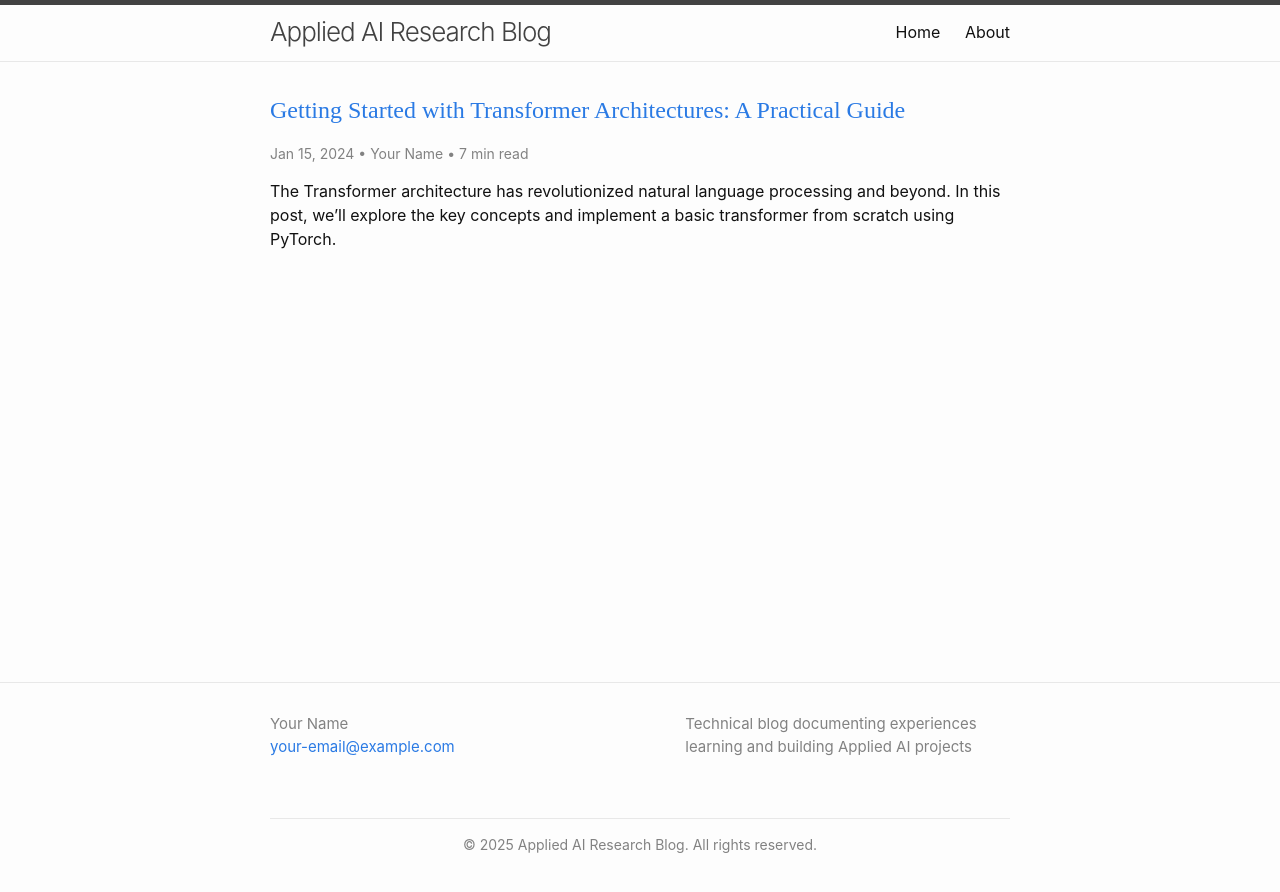
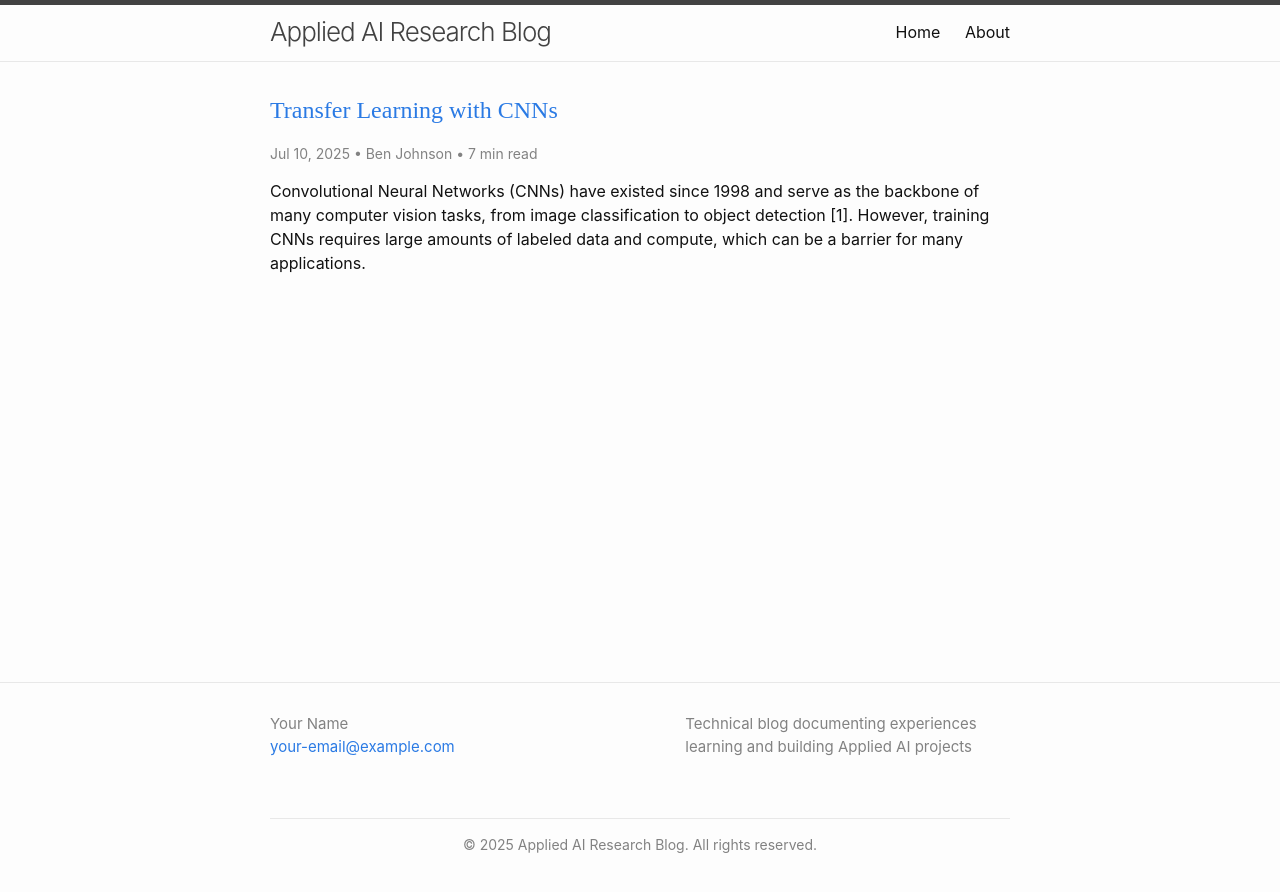
Before and after one commit to bdjohnson529/ai-blog, a Jekyll site: the page built from index.html, in a window 1280 px wide. Shown: the top 892 px of the page. Built offline with Jekyll 4.4.1, drawn with Linux system fonts in a browser that asks for light colours; the list of posts is cut into pages by our own code; some of the changed lines change nothing that is shown.

Commit message:
feat: new post

````diff
--- a/_config.yml
+++ b/_config.yml
@@ -28,13 +28,13 @@ kramdown:
   syntax_highlighter: rouge
   syntax_highlighter_opts:
     block:
-      line_numbers: true
+      line_numbers: false
   math_engine: mathjax
   hard_wrap: false
 
 # Rouge settings
 rouge:
-  line_numbers: true
+  line_numbers: false
 
 # Collections
 collections:
--- a/_posts/2024-01-15-getting-started-with-transformer-architectures.md
+++ /dev/null
@@ -1,212 +0,0 @@
----
-layout: post
-title: "Getting Started with Transformer Architectures: A Practical Guide"
-date: 2024-01-15 10:00:00 -0500
-categories: [deep-learning, nlp]
-tags: [transformers, attention, pytorch, neural-networks]
-author: "Your Name"
-math: true
-toc: true
-reading_time: true
-references:
-  - title: "Attention Is All You Need"
-    authors: "Vaswani, A., et al."
-    year: 2017
-    journal: "Advances in Neural Information Processing Systems"
-    url: "https://arxiv.org/abs/1706.03762"
-  - title: "The Illustrated Transformer"
-    authors: "Alammar, J."
-    year: 2018
-    url: "https://jalammar.github.io/illustrated-transformer/"
-  - title: "PyTorch Documentation"
-    authors: "PyTorch Team"
-    year: 2023
-    url: "https://pytorch.org/docs/stable/index.html"
----
-
-The Transformer architecture has revolutionized natural language processing and beyond. In this post, we'll explore the key concepts and implement a basic transformer from scratch using PyTorch.
-
-## Introduction
-
-Since the groundbreaking paper "Attention Is All You Need"<sup>[1](#ref-1)</sup> was published in 2017, transformers have become the backbone of modern NLP systems. From BERT to GPT, these architectures have consistently achieved state-of-the-art results across various tasks.
-
-## The Attention Mechanism
-
-The core innovation of transformers is the self-attention mechanism. Unlike RNNs that process sequences sequentially, attention allows the model to focus on different parts of the input simultaneously.
-
-### Mathematical Foundation
-
-The attention mechanism can be formulated as:
-
-$$\text{Attention}(Q, K, V) = \text{softmax}\left(\frac{QK^T}{\sqrt{d_k}}\right)V$$
-
-Where:
-- $Q$ is the query matrix
-- $K$ is the key matrix
-- $V$ is the value matrix
-- $d_k$ is the dimension of the key vectors
-
-### Multi-Head Attention
-
-Multi-head attention allows the model to jointly attend to information from different representation subspaces:
-
-$$\text{MultiHead}(Q, K, V) = \text{Concat}(\text{head}_1, ..., \text{head}_h)W^O$$
-
-Where each head is computed as:
-
-$$\text{head}_i = \text{Attention}(QW_i^Q, KW_i^K, VW_i^V)$$
-
-## Implementation
-
-Let's implement a basic transformer encoder layer in PyTorch:
-
-```python
-import torch
-import torch.nn as nn
-import torch.nn.functional as F
-import math
-
-class MultiHeadAttention(nn.Module):
-    def __init__(self, d_model, num_heads):
-        super(MultiHeadAttention, self).__init__()
-        assert d_model % num_heads == 0
-
-        self.d_model = d_model
-        self.num_heads = num_heads
-        self.d_k = d_model // num_heads
-
-        self.W_q = nn.Linear(d_model, d_model)
-        self.W_k = nn.Linear(d_model, d_model)
-        self.W_v = nn.Linear(d_model, d_model)
-        self.W_o = nn.Linear(d_model, d_model)
-
-    def scaled_dot_product_attention(self, Q, K, V, mask=None):
-        attn_scores = torch.matmul(Q, K.transpose(-2, -1)) / math.sqrt(self.d_k)
-
-        if mask is not None:
-            attn_scores = attn_scores.masked_fill(mask == 0, -1e9)
-
-        attn_probs = torch.softmax(attn_scores, dim=-1)
-        output = torch.matmul(attn_probs, V)
-
-        return output
-
-    def forward(self, query, key, value, mask=None):
-        batch_size = query.size(0)
-
-        # Linear transformations and reshape
-        Q = self.W_q(query).view(batch_size, -1, self.num_heads, self.d_k).transpose(1, 2)
-        K = self.W_k(key).view(batch_size, -1, self.num_heads, self.d_k).transpose(1, 2)
-        V = self.W_v(value).view(batch_size, -1, self.num_heads, self.d_k).transpose(1, 2)
-
-        # Apply attention
-        attn_output = self.scaled_dot_product_attention(Q, K, V, mask)
-
-        # Concatenate heads
-        attn_output = attn_output.transpose(1, 2).contiguous().view(
-            batch_size, -1, self.d_model)
-
-        # Final linear transformation
-        output = self.W_o(attn_output)
-
-        return output
-
-class PositionalEncoding(nn.Module):
-    def __init__(self, d_model, max_seq_length=5000):
-        super(PositionalEncoding, self).__init__()
-
-        pe = torch.zeros(max_seq_length, d_model)
-        position = torch.arange(0, max_seq_length, dtype=torch.float).unsqueeze(1)
-
-        div_term = torch.exp(torch.arange(0, d_model, 2).float() *
-                           -(math.log(10000.0) / d_model))
-
-        pe[:, 0::2] = torch.sin(position * div_term)
-        pe[:, 1::2] = torch.cos(position * div_term)
-
-        self.register_buffer('pe', pe.unsqueeze(0))
-
-    def forward(self, x):
-        return x + self.pe[:, :x.size(1)]
-
-class TransformerEncoderLayer(nn.Module):
-    def __init__(self, d_model, num_heads, d_ff, dropout=0.1):
-        super(TransformerEncoderLayer, self).__init__()
-        self.self_attn = MultiHeadAttention(d_model, num_heads)
-        self.feed_forward = nn.Sequential(
-            nn.Linear(d_model, d_ff),
-            nn.ReLU(),
-            nn.Linear(d_ff, d_model)
-        )
-        self.norm1 = nn.LayerNorm(d_model)
-        self.norm2 = nn.LayerNorm(d_model)
-        self.dropout = nn.Dropout(dropout)
-
-    def forward(self, x, mask=None):
-        # Self-attention with residual connection
-        attn_output = self.self_attn(x, x, x, mask)
-        x = self.norm1(x + self.dropout(attn_output))
-
-        # Feed-forward with residual connection
-        ff_output = self.feed_forward(x)
-        x = self.norm2(x + self.dropout(ff_output))
-
-        return x
-```
-
-## Training Considerations
-
-When training transformer models, several factors are crucial:
-
-1. **Learning Rate Scheduling**: The original paper used a warm-up schedule:
-   $$\text{lr} = d_{\text{model}}^{-0.5} \cdot \min(\text{step\_num}^{-0.5}, \text{step\_num} \cdot \text{warmup\_steps}^{-1.5})$$
-
-2. **Gradient Clipping**: To prevent exploding gradients, especially important for large models.
-
-3. **Dropout**: Applied to attention weights and feed-forward layers.
-
-## Performance Optimization
-
-### Memory Efficiency
-
-```python
-# Using gradient checkpointing for memory efficiency
-import torch.utils.checkpoint as checkpoint
-
-class EfficientTransformerLayer(nn.Module):
-    def __init__(self, d_model, num_heads, d_ff, dropout=0.1):
-        super().__init__()
-        self.layer = TransformerEncoderLayer(d_model, num_heads, d_ff, dropout)
-
-    def forward(self, x, mask=None):
-        return checkpoint.checkpoint(self.layer, x, mask)
-```
-
-### Computational Complexity
-
-The attention mechanism has a computational complexity of $O(n^2 \cdot d)$ where $n$ is the sequence length and $d$ is the model dimension. For long sequences, this can be prohibitive.
-
-## Practical Applications
-
-Transformers excel in various domains:
-
-- **Language Modeling**: GPT series for text generation
-- **Machine Translation**: Encoder-decoder architectures
-- **Question Answering**: BERT-based systems
-- **Computer Vision**: Vision Transformers (ViTs)
-
-## Conclusion
-
-The transformer architecture has fundamentally changed how we approach sequence modeling. Its ability to process sequences in parallel while maintaining long-range dependencies makes it incredibly powerful for various tasks.
-
-The implementation shown here is a simplified version. Production systems often include additional optimizations like:
-- Flash Attention for memory efficiency
-- Rotary Position Embeddings (RoPE)
-- Layer normalization variants
-- Advanced initialization schemes
-
-Understanding these fundamentals provides a solid foundation for working with modern transformer-based models and implementing custom architectures for specific use cases.
-
----
-
-*The complete code for this tutorial is available on [GitHub](https://github.com/your-username/transformer-tutorial).*
--- /dev/null
+++ b/_posts/2025-07-10-transfer-learning-with-cnns.md
@@ -0,0 +1,207 @@
+---
+layout: post
+title: "Transfer Learning with CNNs"
+date: 2025-07-10 10:00:00 -0500
+author: "Ben Johnson"
+math: true
+toc: true
+reading_time: true
+references:
+  - title: "Gradient-Based Learning Applied to Document Recognition"
+    authors: "LeCun, Y., Bottou, L., Bengio, Y., & Haffner, P."
+    year: 1998
+    journal: "Proceedings of the IEEE"
+    url: "http://yann.lecun.com/exdb/publis/pdf/lecun98.pdf"
+  - title: "How trasnferrable are features in deep neural networks?"
+    authors: "Yosinski, J., Clune, J., Bengio, Y., & Lipson, H."
+    year: 2014
+    journal: "Advances in Neural Information Processing Systems"
+    url: "https://arxiv.org/abs/1411.1792"
+  - title: "PyTorch in One Hour"
+    authors: "Sebastian Raschka"
+    year: 2023
+    url: "https://sebastianraschka.com/blog/2023/pytorch-in-one-hour.html"
+---
+
+Convolutional Neural Networks (CNNs) have existed since 1998 and serve as the backbone of many computer vision tasks, from image classification to object detection [1]. However, training CNNs requires large amounts of labeled data and compute, which can be a barrier for many applications.
+
+This article explores transfer learning as a solution which adapts pre-trained CNNs for new tasks. Transfer learning allows us to train models with **smaller datasets** and **reduced compute**.
+
+
+## What is a CNN?
+
+CNNs are a type of deep learning model specifically designed for processing grid-like data, such as images. They consist of multiple layers that automatically learn spatial hierarchies of features.
+
+Each layer of the CNN takes input data, applies a *convolution*, and produces output data. The convolution is a function which extracts local features, such as edges, corners, and textures. This hierarchical feature learning allows CNNs to capture complex patterns in images.
+
+<figure style="margin: 30px 0; text-align: center;">
+  <img src="{{ '/assets/images/lenet5-architecture.png' | relative_url }}"
+       alt="LeNet-5 CNN Architecture"
+       style="max-width: 100%; padding: 20px; margin: 20px auto; display: block; border-radius: 8px; box-shadow: 0 2px 8px rgba(0,0,0,0.1);">
+  <figcaption style="margin-top: 15px; font-style: italic; color: #666;">Figure 1: Architecture of LeNet-5, a Convolutional Neural Network for digit recognition. Each plane represents a feature map with constrained weights.</figcaption>
+</figure>
+
+Different layers of the CNN learn to detect different levels of features:
+- **Early layers** capture low-level features like edges and textures
+- **Middle layers** learn more complex shapes and patterns
+- **Final layers** combine these features to recognize high-level concepts like objects or faces
+
+## Transfer Learning
+
+Open-source CNN models, such as MobileNet and ResNet, have been trained on large datasets to learn rich feature representations that can be reused for various tasks. MobileNet, for example, is trained on the ImageNet 1000 dataset, which contains over 1 million images across 1000 classes.
+
+Transfer learning adapts a pre-trained model to a new task by reusing its learned features. This is particularly useful when you have limited data for your specific task, as it allows you to leverage the knowledge captured by the pre-trained model.
+
+During transfer learning, we will update the weights of the pre-trained model to better fit our specific task. This typically involves:
+1. **Freezing early layers** that detect low-level features
+2. **Fine-tuning later layers** that are more task-specific
+
+
+## Implementation
+
+The full implementation is documented in the Github repository [here](https://github.com/bdjohnson529/tree_classifier).
+
+We use a use a two-phase approach to retrain the CNN:
+1. **Feature Extraction**: Freeze the convolutional base and only train the classifier.
+2. **Fine-tuning**: Unfreeze some or all layers and train with a lower learning rate.
+
+We are going to use Tensorflow and Keras to implement transfer learning with MobileNetV2 in this guide. This model is lightweight and efficient, making it suitable for mobile and edge devices.
+
+### Feature Extraction
+
+First we import the existing MobileNetV2 model and freeze its convolutional layers. This allows us to use the pre-trained weights for feature extraction without modifying them.
+
+We will unfreeze the last N layers of the base model, and add several new layers on top for classification. The new layers will be trained from scratch on our specific dataset, and will have classes specific to our task.
+
+{: .code-container}
+```python
+class MobileNetTransferLearning:
+    def build_model(self, model_name):
+        base_model = self.create_base_model(model_name)
+
+        # Unfreeze only the last N layers of the base model for feature extraction
+        num_frozen = len(base_model.layers) - self.config.NUM_FROZEN_LAYERS
+        for layer in base_model.layers[:num_frozen]:
+            layer.trainable = False
+        for layer in base_model.layers[num_frozen:]:
+            layer.trainable = True
+
+        model = models.Sequential([
+            base_model,
+            layers.GlobalAveragePooling2D(),
+            layers.Dropout(self.config.DROPOUT_RATE),
+            layers.Dense(self.config.NUM_CLASSES, activation='softmax')
+        ])
+
+        return model
+```
+
+After building the model, we need to train it with an optimizer and loss function. We will use the Adam optimizer with a learning rate of 0.001, and the categorical crossentropy loss function for multi-class classification.
+
+{: .code-container}
+```python
+    def compile_model(self, model, model_name, learning_rate=None):
+        if learning_rate is None:
+            learning_rate = self.config.INITIAL_LEARNING_RATE
+        if model_name == "MobileNetV2":
+            optimizer = optimizers.Adam(learning_rate=learning_rate)
+        else:
+            optimizer = optimizers.SGD(
+                learning_rate=learning_rate,
+                momentum=0.9
+            )
+        model.compile(
+            optimizer=optimizer,
+            loss='categorical_crossentropy',
+            metrics=['accuracy']
+        )
+
+        return model
+```
+
+### Fine-tuning
+
+After feature extraction, we can fine-tune the model by unfreezing some or all layers and training with a lower learning rate. This allows the model to adapt its learned features to better fit our specific task.
+
+{: .code-container}
+```python
+    def fine_tune_model(self, model, model_name, train_data, val_data):
+        model = self.compile_model(
+            model,
+            model_name,
+            learning_rate=self.config.FINE_TUNE_LEARNING_RATE
+        )
+
+        callbacks = [
+            EarlyStopping(patience=10, restore_best_weights=True),
+            ReduceLROnPlateau(factor=0.2, patience=5),
+            ModelCheckpoint(
+                f"{self.config.MODEL_SAVE_DIR}/{model_name}_fine_tuned.h5",
+                save_best_only=True
+            )
+        ]
+
+        start_time = time.time()
+        history = model.fit(
+            train_data,
+            epochs=self.config.FINE_TUNE_EPOCHS,
+            validation_data=val_data,
+            callbacks=callbacks,
+            verbose=1
+        )
+```
+
+## Results
+
+We trained the model on an [urban tree dataset](https://www.kaggle.com/datasets/erickendric/tree-dataset-of-urban-street-classification-tree) with 4804 images across 23 classes. The data was split into training, validation, and test sets.
+
+We used the following hyperparameters, set in [config.py](https://github.com/bdjohnson529/tree_classifier/blob/master/src/config.py):
+```python
+# Training parameters
+INITIAL_EPOCHS = 10
+FINE_TUNE_EPOCHS = 1
+INITIAL_LEARNING_RATE = 0.003
+FINE_TUNE_LEARNING_RATE = 0.0001
+DROPOUT_RATE = 0.3
+```
+
+Initially, we focused on the feature extraction phase. The model quickly learned the training data, achieving an accuracy of 98% after just 10 epochs. However, it struggled with the validation set, indicating overfitting.
+
+We adjusted the hyperparameters, reducing the learning rate and increasing the dropout rate. However, these did not have much of an effect - the accuracy on the validation data remained low.
+
+<figure style="margin: 30px 0; text-align: center;">
+  <img src="{{ '/assets/images/overtrain.png' | relative_url }}"
+       alt="Overfitting Example"
+       style="max-width: 75%; padding: 20px; margin: 20px auto; display: block; border-radius: 8px; box-shadow: 0 2px 8px rgba(0,0,0,0.1);">
+  <figcaption style="margin-top: 15px; font-style: italic; color: #666;">Figure 1: Overfitting in one of the early training runs. The model performs well on training data but poorly on unseen data.</figcaption>
+</figure>
+
+Eventually we discovered that we were unfreezing too many layers in the base model. This caused the model to overfit to the training data, as it was trying to learn too many task-specific features. We reduced the number of unfrozen layers to 2, and the validation accuracy improved significantly.
+
+<figure style="margin: 30px 0; text-align: center;">
+  <img src="{{ '/assets/images/improved-validation.png' | relative_url }}"
+       alt="Improved Validation Accuracy"
+       style="max-width: 75%; padding: 20px; margin: 20px auto; display: block; border-radius: 8px; box-shadow: 0 2px 8px rgba(0,0,0,0.1);">
+  <figcaption style="margin-top: 15px; font-style: italic; color: #666;">Figure 2: Improved validation accuracy after reducing the number of unfrozen layers.</figcaption>
+</figure>
+
+The fine-tuning phase did not yield significant improvements, likely due to the limited size of the dataset. However, the model was able to adapt its learned features to better fit the specific task.
+
+<figure style="margin: 30px 0; text-align: center;">
+  <img src="{{ '/assets/images/fine-tuned.png' | relative_url }}"
+       alt="Fine-Tuned Model Accuracy"
+       style="max-width: 75%; padding: 20px; margin: 20px auto; display: block; border-radius: 8px; box-shadow: 0 2px 8px rgba(0,0,0,0.1);">
+  <figcaption style="margin-top: 15px; font-style: italic; color: #666;">Figure 3: Fine-tuned model accuracy after further training.</figcaption>
+</figure>
+
+## Conclusion
+
+We took a model which was trained on a generalized dataset and fine-tuned it on our specific tree dataset. This transfer learning approach allowed us to adapt the model's knowledge to a specific task with limited data.
+
+We were able to increase the validation accuracy to 60% for the tree classification task with 23 classes. This is significantly better than the accuracy we would have achieved with a randomly initialized model. However, it is far from reliable for production use.
+
+Future work would focus on improving the model's performance by:
+- **Collecting more data**: Increasing the size and diversity of the dataset can help the model learn better representations.
+- **Different models**: Using other pre-trained models like ResNet or EfficientNet may yield better results.
+- **Hyperparameter tuning**: Further optimizing the learning rate, dropout rate, and number of unfrozen layers can improve performance.
+- **Data augmentation**: Applying techniques like rotation, flipping, and cropping can help the model generalize better to unseen data.
--- a/_sass/_base.scss
+++ b/_sass/_base.scss
@@ -132,7 +132,7 @@ pre,
 code {
     font-family: $code-font-family;
     @include relative-font-size(0.9375);
-    border: 1px solid #555555;
+    border: none;
     border-radius: 3px;
     background-color: #2d2d2d;
     color: #ffffff;
@@ -228,3 +228,25 @@ table {
         border: 1px solid $grey-color-light;
     }
 }
+
+/**
+ * Code block containers
+ */
+.code-container {
+    margin: 5px 0;
+    padding: 5px;
+    border-radius: 8px;
+    box-shadow: 0 2px 8px rgba(0,0,0,0.1);
+    background-color: rgb(44, 46, 48);
+
+    pre {
+        margin-bottom: 0;
+        background-color: #2d2d2d;
+        border-radius: 6px;
+        padding: 15px;
+
+        code {
+            background-color: transparent;
+        }
+    }
+}
--- a/_sass/_layout.scss
+++ b/_sass/_layout.scss
@@ -363,7 +363,7 @@
     }
 
     ul {
-        margin-left: $spacing-unit / 2;
+        margin-left: 0;
         list-style: none;
 
         li {
@@ -372,9 +372,64 @@
             a {
                 text-decoration: none;
                 color: $text-color;
+                display: block;
+                padding: 2px 0;
 
                 &:hover {
                     color: $brand-color;
+                }
+            }
+
+            // H2 level - no indentation
+            &.toc-h2 {
+                margin-left: 0;
+                font-weight: 600;
+
+                a {
+                    @include relative-font-size(1.1);
+                }
+            }
+
+            // H3 level - first level indentation
+            &.toc-h3 {
+                margin-left: 20px;
+                font-weight: 500;
+
+                a {
+                    @include relative-font-size(1.0);
+                }
+            }
+
+            // H4 level - second level indentation
+            &.toc-h4 {
+                margin-left: 40px;
+                font-weight: 400;
+
+                a {
+                    @include relative-font-size(0.95);
+                    color: lighten($text-color, 10%);
+                }
+            }
+
+            // H5 level - third level indentation
+            &.toc-h5 {
+                margin-left: 60px;
+                font-weight: 300;
+
+                a {
+                    @include relative-font-size(0.9);
+                    color: lighten($text-color, 20%);
+                }
+            }
+
+            // H6 level - fourth level indentation
+            &.toc-h6 {
+                margin-left: 80px;
+                font-weight: 300;
+
+                a {
+                    @include relative-font-size(0.85);
+                    color: lighten($text-color, 30%);
                 }
             }
         }
````
Also changed, not shown: assets/images/fine-tuned.png (added), assets/images/improved-validation.png (added), assets/images/lenet5-architecture.png (added), assets/images/overtrain.png (added).
